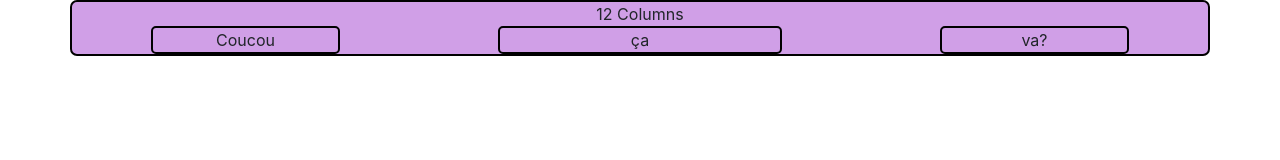
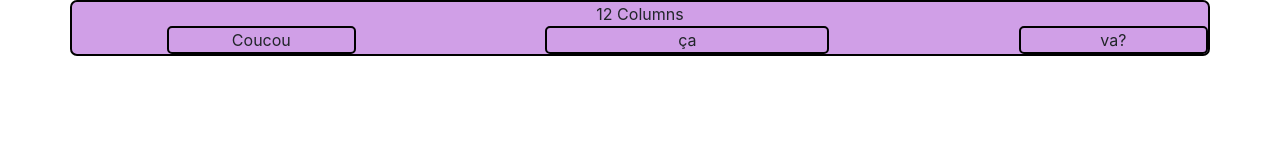
Before and after one commit to MarcoTampieri/bootstrap-training, a plain HTML site: page index.html in a window 1280 px wide. Drawn offline with nearby package versions, Linux system fonts and the light colour scheme.

Commit message:
exercise 1 correction

```diff
--- a/index.html
+++ b/index.html
@@ -16,13 +16,13 @@
         <div class="row">
             <div class="col-12">12 Columns</div>
         </div>
-        <div class="row justify-content-around">
+        <div class="row">
 
-            <div class="col-2" id="coucou">Coucou</div>
+            <div class="offset-1 col-2" id="coucou">Coucou</div>
 
-            <div class="col-3" id="ça">ça</div>
+            <div class="offset-2 col-3" id="ça">ça</div>
 
-            <div class="col-2" id="va">va?</div>
+            <div class="offset-2 col-2" id="va">va?</div>
         </div>
     </div>
 
```
